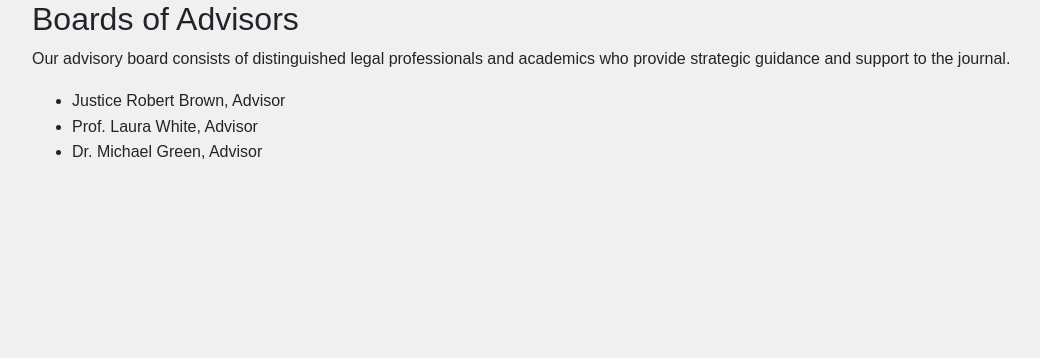
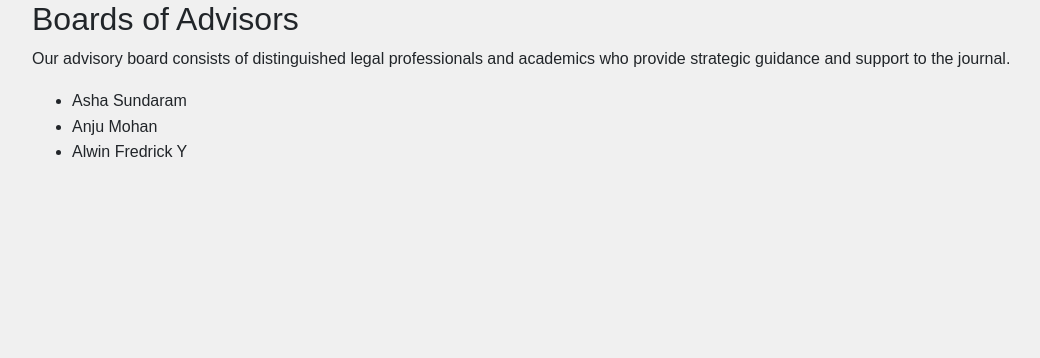
Before and after one commit to GowthamBaskaran/ssliprlj, a Flask app: page /advisors in a window 1280 px wide. Shown: the part 72-430 px from the top of the page, without its empty margins (68-1108 px from the left). Run offline with Flask 3, Linux system fonts and the light colour scheme; some libraries are stand-ins or nearby versions.

Commit message:
Update advisors.html

```diff
--- a/templates/advisors.html
+++ b/templates/advisors.html
@@ -4,8 +4,8 @@
 <h2>Boards of Advisors</h2>
 <p>Our advisory board consists of distinguished legal professionals and academics who provide strategic guidance and support to the journal.</p>
 <ul>
-    <li>Justice Robert Brown, Advisor</li>
-    <li>Prof. Laura White, Advisor</li>
-    <li>Dr. Michael Green, Advisor</li>
+    <li>Asha Sundaram</li>
+    <li>Anju Mohan</li>
+    <li>Alwin Fredrick Y</li>
 </ul>
 {% endblock %}
```
